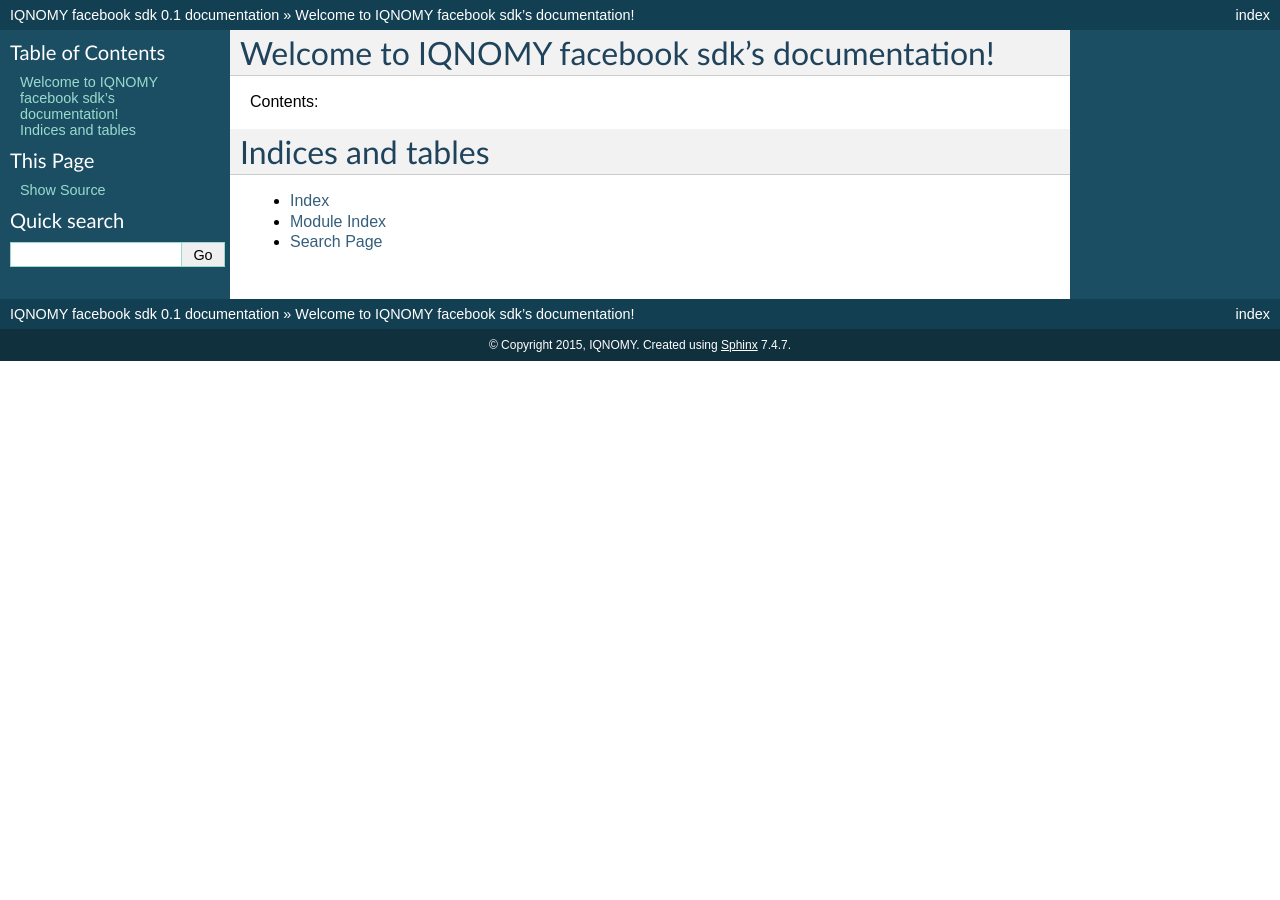
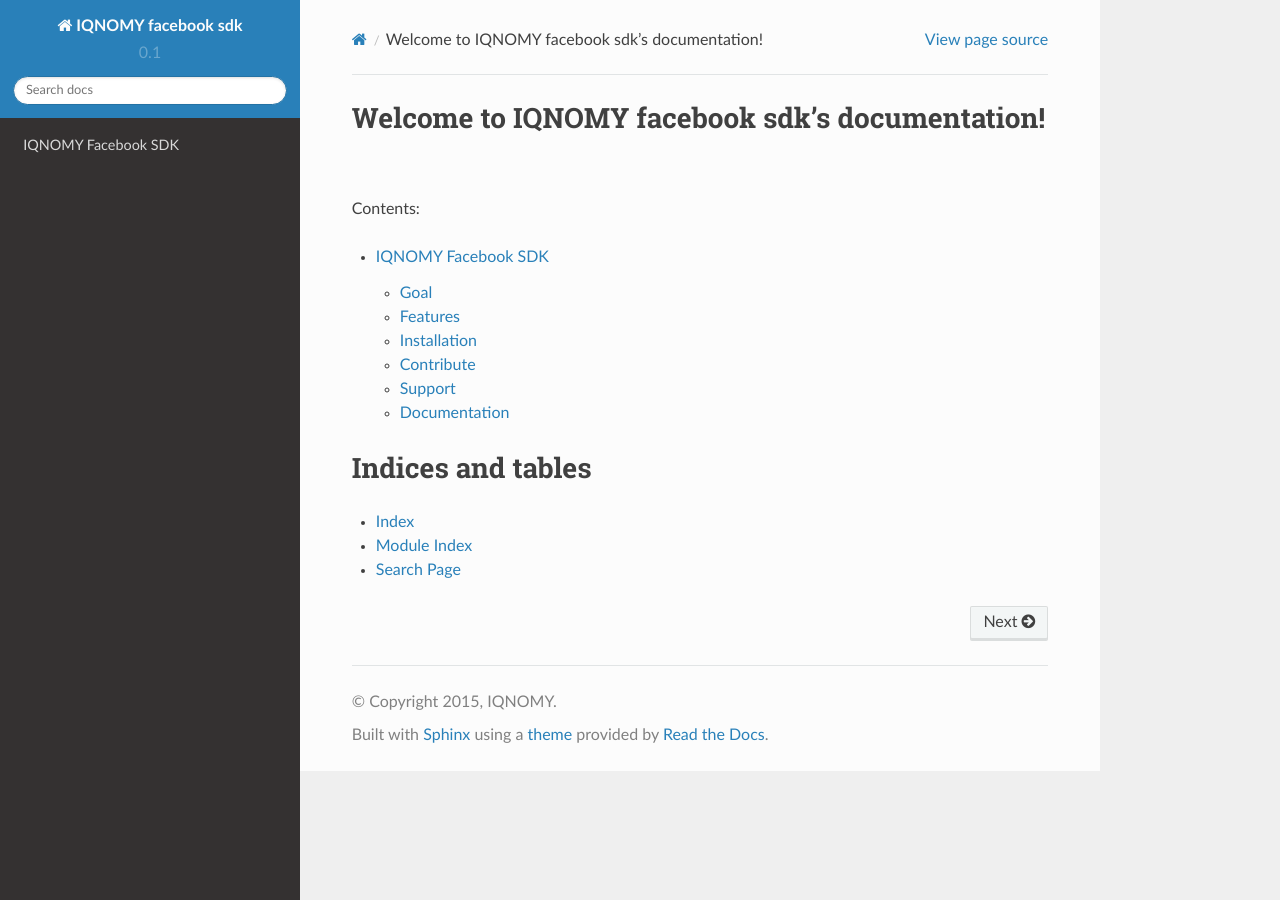
Before and after one commit to IQNOMY/facebook_sdk, a Sphinx documentation site: the page built from docs/index.rst, in a window 1280 px wide. Built offline with Sphinx 7.4.7 and the Read the Docs theme 2.0.0, drawn with Linux system fonts in a browser that asks for light colours.

Commit message:
Added docs and sphinx setup with pdf

```diff
--- a/docs/conf.py
+++ b/docs/conf.py
@@ -14,6 +14,7 @@
 
 import sys
 import os
+import sphinx_rtd_theme
 
 # If extensions (or modules to document with autodoc) are in another directory,
 # add these directories to sys.path here. If the directory is relative to the
@@ -28,7 +29,7 @@
 # Add any Sphinx extension module names here, as strings. They can be
 # extensions coming with Sphinx (named 'sphinx.ext.*') or your custom
 # ones.
-extensions = []
+extensions = ['rst2pdf.pdfbuilder']
 
 # Add any paths that contain templates here, relative to this directory.
 templates_path = ['_templates']
@@ -98,7 +99,7 @@
 
 # The theme to use for HTML and HTML Help pages.  See the documentation for
 # a list of builtin themes.
-html_theme = 'default'
+html_theme = 'sphinx_rtd_theme'
 
 # Theme options are theme-specific and customize the look and feel of a theme
 # further.  For a list of options available for each theme, see the
@@ -106,7 +107,7 @@
 #html_theme_options = {}
 
 # Add any paths that contain custom themes here, relative to this directory.
-#html_theme_path = []
+html_theme_path = [sphinx_rtd_theme.get_html_theme_path()]
 
 # The name for this set of Sphinx documents.  If None, it defaults to
 # "<project> v<release> documentation".
@@ -256,3 +257,101 @@
 
 # If true, do not generate a @detailmenu in the "Top" node's menu.
 #texinfo_no_detailmenu = False
+
+# -- Options for PDF output --------------------------------------------------
+
+# Grouping the document tree into PDF files. List of tuples
+# (source start file, target name, title, author, options).
+#
+# If there is more than one author, separate them with \\.
+# For example: r'Guido van Rossum\\Fred L. Drake, Jr., editor'
+#
+# The options element is a dictionary that lets you override
+# this config per-document.
+# For example,
+# ('index', u'MyProject', u'My Project', u'Author Name',
+#  dict(pdf_compressed = True))
+# would mean that specific document would be compressed
+# regardless of the global pdf_compressed setting.
+
+pdf_documents = [
+    ('index', u'manual', u'Manual Facebook SDK', u'IQNOMY'),
+]
+
+# A comma-separated list of custom stylesheets. Example:
+pdf_stylesheets = ['sphinx','kerning','a4']
+
+# A list of folders to search for stylesheets. Example:
+pdf_style_path = ['.', '_styles']
+
+# Create a compressed PDF
+# Use True/False or 1/0
+# Example: compressed=True
+#pdf_compressed = False
+
+# A colon-separated list of folders to search for fonts. Example:
+# pdf_font_path = ['/usr/share/fonts', '/usr/share/texmf-dist/fonts/']
+
+# Language to be used for hyphenation support
+#pdf_language = "en_US"
+
+# Mode for literal blocks wider than the frame. Can be
+# overflow, shrink or truncate
+#pdf_fit_mode = "shrink"
+
+# Section level that forces a break page.
+# For example: 1 means top-level sections start in a new page
+# 0 means disabled
+#pdf_break_level = 0
+
+# When a section starts in a new page, force it to be 'even', 'odd',
+# or just use 'any'
+#pdf_breakside = 'any'
+
+# Insert footnotes where they are defined instead of
+# at the end.
+#pdf_inline_footnotes = True
+
+# verbosity level. 0 1 or 2
+#pdf_verbosity = 0
+
+# If false, no index is generated.
+#pdf_use_index = True
+
+# If false, no modindex is generated.
+#pdf_use_modindex = True
+
+# If false, no coverpage is generated.
+#pdf_use_coverpage = True
+
+# Name of the cover page template to use
+#pdf_cover_template = 'sphinxcover.tmpl'
+
+# Documents to append as an appendix to all manuals.
+#pdf_appendices = []
+
+# Enable experimental feature to split table cells. Use it
+# if you get "DelayedTable too big" errors
+#pdf_splittables = False
+
+# Set the default DPI for images
+#pdf_default_dpi = 72
+
+# Enable rst2pdf extension modules (default is only vectorpdf)
+# you need vectorpdf if you want to use sphinx's graphviz support
+#pdf_extensions = ['vectorpdf']
+
+# Page template name for "regular" pages
+#pdf_page_template = 'cutePage'
+
+# Show Table Of Contents at the beginning?
+#pdf_use_toc = True
+
+# How many levels deep should the table of contents be?
+pdf_toc_depth = 9999
+
+# Add section number to section references
+pdf_use_numbered_links = False
+
+# Background images fitting mode
+pdf_fit_background_mode = 'scale'
--- /dev/null
+++ b/docs/includeme.rst
@@ -0,0 +1 @@
+.. include:: ../README.rst
--- a/docs/index.rst
+++ b/docs/index.rst
@@ -11,7 +11,7 @@
 .. toctree::
    :maxdepth: 2
 
-
+   includeme
 
 Indices and tables
 ==================
```
Also changed, not shown: README.rst (+41 -0 lines), docs/reference.rst (added, +11 -0 lines), LICENSE.rst (added), 2 other files.
